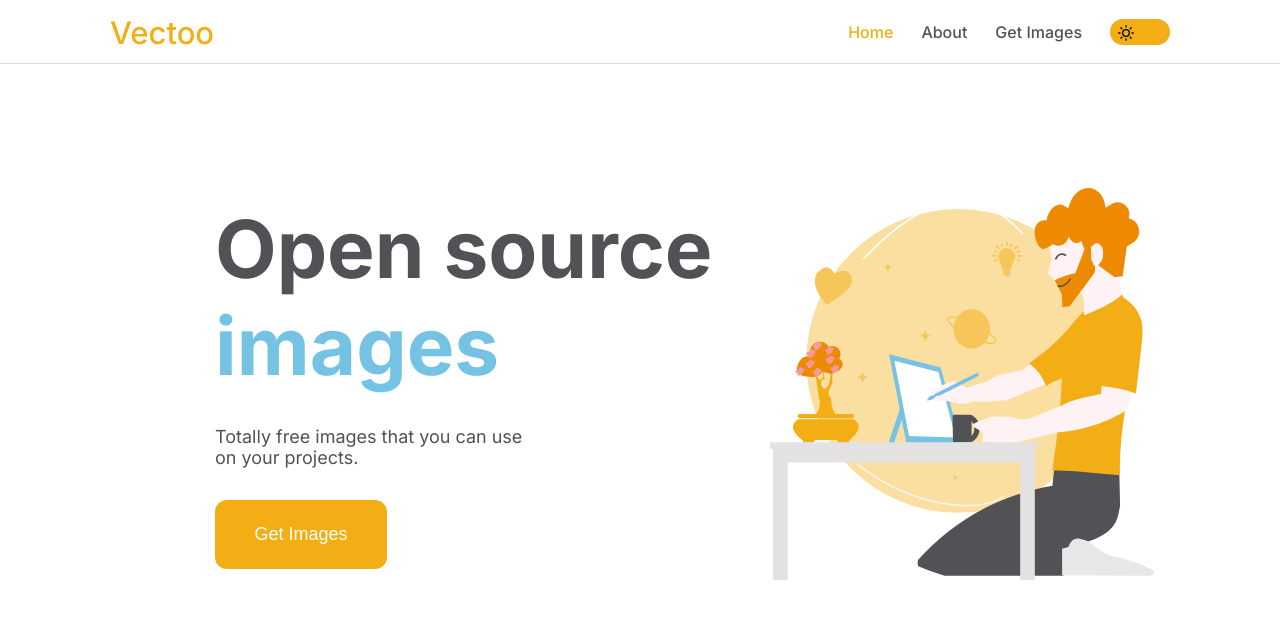
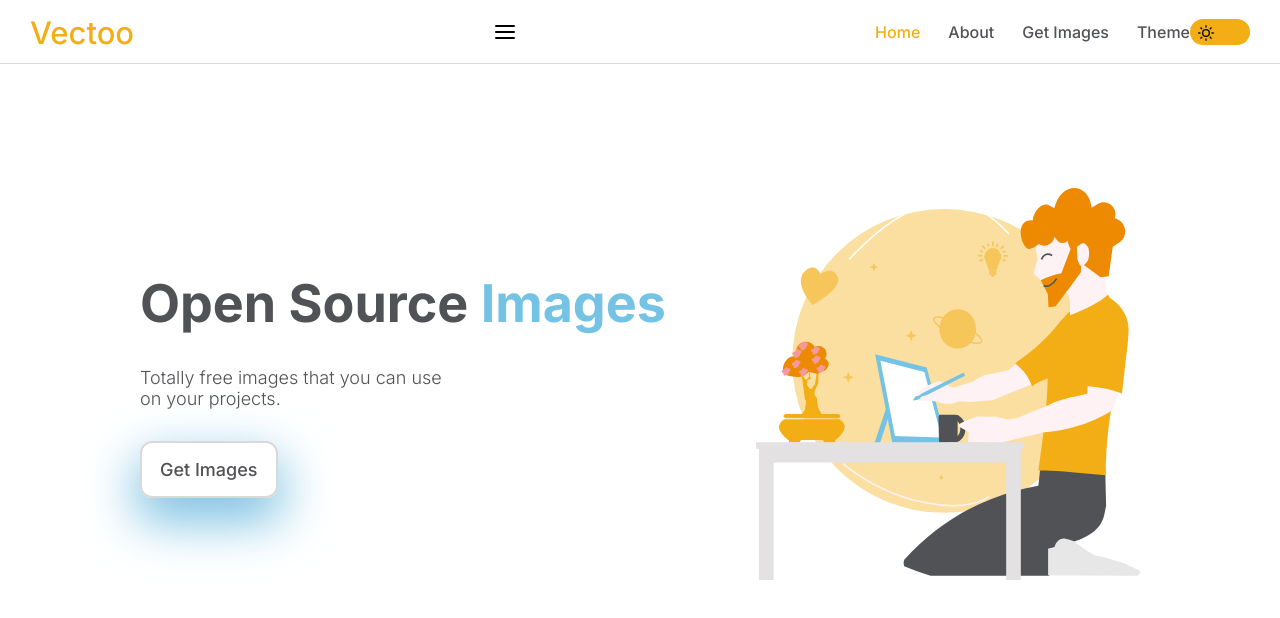
Before and after one commit to LipeSou/vectoo, a Next.js app: page / in a window 1280 px wide. Shown: the top 618 px of the page. Built offline with nearby package versions, Linux system fonts and the light colour scheme.

Commit message:
feat: polishing header and button

```diff
--- a/src/app/globals.css
+++ b/src/app/globals.css
@@ -6,6 +6,9 @@
   --black-50: #515255;
   --background: #ffffff;
   --background-header: rgba(255, 255, 255, 0.8);
+  --buttom-shadow-primary: rgb(243, 173, 21) 0px 20px 50px 4px;
+  --buttom-shadow-secondary: rgb(116, 195, 229) 0px 20px 50px 4px;
+  --buttom-shadow-tertiary: rgb(244, 153, 156) 0px 20px 50px 4px;
 }
 
 html,
@@ -37,7 +40,7 @@ a {
 button {
   background-color: none;
   border: none;
-  border-radius: 12px;
+  border-radius: 50px;
 }
 
 .theme-switch__label:checked ~ span {
@@ -100,7 +103,6 @@ span {
   margin-left: 4px;
   margin-right: 4px;
   background-image: url(../assets/icons/sun.svg);
-
 }
 
 
@@ -109,4 +111,7 @@ span {
   --background-header: rgba(24, 24, 24, 0.8);
   --gray-50: #515255;
   --black-50: #D9D9D9;
+  --buttom-shadow-primary: rgb(243, 173, 21,  0.56) 0px 20px 50px 2px;
+  --buttom-shadow-secondary: rgb(116, 195, 229,  0.56) 0px 20px 50px 2px;
+  --buttom-shadow-tertiary: rgb(244, 153, 156,  0.56) 0px 20px 50px 2px;
 }
--- a/src/components/App/header/Header.tsx
+++ b/src/components/App/header/Header.tsx
@@ -20,7 +20,7 @@ export default function Header() {
         <Link href="/" className={styles.logo}>Vectoo</Link>
 
         {/* logo hamburger menu mobile */}
-        {!showMenu && isMobile && (
+        {/* {!showMenu && isMobile && (
           <svg onClick={() => setShowMenu((currentState) => !currentState)} xmlns="http://www.w3.org/2000/svg" width="24" height="24" viewBox="0 0 24 24" fill="none" stroke="currentColor" strokeWidth="2" strokeLinecap="round" strokeLinejoin="round" className="feather feather-menu ">
             <line x1="3" y1="12" x2="21" y2="12" />
             <line x1="3" y1="6" x2="21" y2="6" />
@@ -33,11 +33,16 @@ export default function Header() {
             <line x1="18" y1="6" x2="6" y2="18" />
             <line x1="6" y1="6" x2="18" y2="18" />
           </svg>
-        )}
+        )} */}
+        <div className="themeContainer">
+          <label htmlFor="menuMobile" className={styles.menuMobileLabel}>
+            <input id="menuMobile" type="checkbox" className={styles.menuMobile} />
+            <div className={styles.menuButton} />
+          </label>
+        </div>
 
         {/* navbar menu */}
 
-        {(showMenu || !isMobile) && (
         <ul className={styles.navbar}>
           <li className={styles.navbarLiMenu}>
             <Link href="/" className={pathname ? styles.linkActive : styles.link}>Home</Link>
@@ -60,7 +65,6 @@ export default function Header() {
             </label>
           </div>
         </ul>
-        )}
 
       </div>
     </header>
--- a/src/components/App/header/header.module.css
+++ b/src/components/App/header/header.module.css
@@ -3,7 +3,7 @@
     height: 6.4rem;
     position: fixed;
     display: grid;
-    grid-template-columns: 11rem 1fr 11rem;
+    grid-template-columns: 1fr 1220px 1fr;
     justify-content: space-between;
     align-items: center;
     background-color: var(--background-header);
@@ -54,18 +54,52 @@
     transition-timing-function: ease-in-out;
 }
 
-.menuMobileLogo, .mobileChangeTheme {
-    display: none;
-}
+
+.menuMobileLabel {
+    display: flex;
+    justify-content: center;
+    align-items: center;
+    cursor: pointer;
+    border-radius: 1.2rem;
+  }
+
+  .themeSwitchWrapper {
+    display: inline-block;
+    width: 6.0rem;
+    height: 2.6rem;
+    position: relative;
+  }
+
+  .menuButton {
+    display: flex;
+  }
+
+  .menuMobile {
+   opacity: 0;
+   width: 0;
+   height: 0;
+  }
+
+  .menuMobile:checked + .menuButton::before{
+    background-image: url(../../../assets/icons/x.svg);
+  }
+
+  .menuButton::before {
+    content: "";
+    width: 2.4rem;
+    height: 2.4rem;
+    transition: 0.2s all ease-in-out;
+    background-image: url(../../../assets/icons/menu.svg);
+  }
 
 
 
 
-@media (max-width: 991px) {
+@media (max-width: 1000px) {
     .container {
         grid-template-columns: 2.4rem 1fr 2.4rem;
+    }
 
-    }
     .navbar{
         position: absolute;
         flex-direction: column;
@@ -76,8 +110,13 @@
         width: 100vw;
         font-size: 22px;
         padding-top: 2.8rem;
+        opacity: 100;
         background-color: var(--background);
     }
+
+    .menuMobile:checked + .navbar{
+        opacity: 0;
+      }
 
     .mobileChangeTheme{
         display: unset;
--- a/src/components/home/Home.tsx
+++ b/src/components/home/Home.tsx
@@ -1,4 +1,5 @@
 import Image from 'next/image';
+import Link from 'next/link';
 import styles from './home.module.css';
 import homeImage from '../../assets/images/homepage.svg';
 
@@ -9,15 +10,15 @@ export default function Home() {
         <div className={styles.descriptionContainer}>
           <div>
             <h1 className={styles.title}>
-              Open source
+              Open Source
               {' '}
-              <span className={styles.titleBold}>images</span>
+              <span className={styles.titleBold}>Images</span>
             </h1>
           </div>
           <p className={styles.descriptionSite}>
             Totally free images that you can use on your projects.
           </p>
-          <button type="button" className={styles.buttonGetImages}>Get Images</button>
+          <Link href="./get-images" className={styles.buttonGetImages}>Get Images</Link>
         </div>
         <div className={styles.imageContainer}>
 
--- a/src/components/home/home.module.css
+++ b/src/components/home/home.module.css
@@ -2,7 +2,8 @@
     width: 100%;
     margin-top: 18.8rem;
     display: grid;
-    grid-template-columns: 21.5rem 1fr 21.5rem;
+    grid-template-columns: 1fr 1000px 1fr;
+    padding-bottom: 80px;
 }
 
 .firsSectionContainer {
@@ -17,10 +18,11 @@
     flex-direction: column;
     gap: 3.2rem;
     width: 55.5rem;
+    font-weight: 300;
 }
 
 .title {
-    font-size: 8.0rem;
+    font-size: 5.2rem;
 }
 
 .titleBold {
@@ -28,11 +30,35 @@
 }
 
 .buttonGetImages {
+    /* color: var(--gray-50); */
+    font-size: 1.8rem;
+    /* background-color: #ffffff; */
+    padding: 16px 18px 16px 18px;
+    width: fit-content;
+    border: 2px solid var(--gray-50);
+    border-radius: 12px;
+    font-weight: 500;
+    box-shadow: var(--buttom-shadow-primary);
+    animation: shadow-change 8s  infinite;
+}
+
+@keyframes shadow-change {
+    0% { box-shadow: var(--buttom-shadow-primary); }
+    25% { box-shadow: var(--buttom-shadow-secondary); }
+    50% { box-shadow: var(--buttom-shadow-tertiary); }
+    75% { box-shadow: var(--buttom-shadow-secondary); }
+    100% { box-shadow: var(--buttom-shadow-primary); }
+}
+/* 243, 174, 21 */
+.buttonGetImages:hover {
     color: #ffffff;
     font-size: 1.8rem;
     background-color: var(--primary-50);
-    padding: 24px 36px 24px 36px;
-    width: 17.2rem;
+    padding: 16px 18px 16px 18px;
+    width: fit-content;
+    border: 1px solid var(--black-50);
+    border-radius: 12px;
+    font-weight: 500;
 }
 
 
@@ -45,7 +71,7 @@
     width: 30vw;
 }
 
-@media (max-width: 991px) {
+@media (max-width: 1000px) {
     .container {
         margin-top: 11.0rem;
     }
@@ -80,8 +106,6 @@
     }
 
     .buttonGetImages {
-        width: 14.4rem;
-        padding: 24px 24px 24px 24px;
         margin-top: 22.0rem;
     }
 }
```
